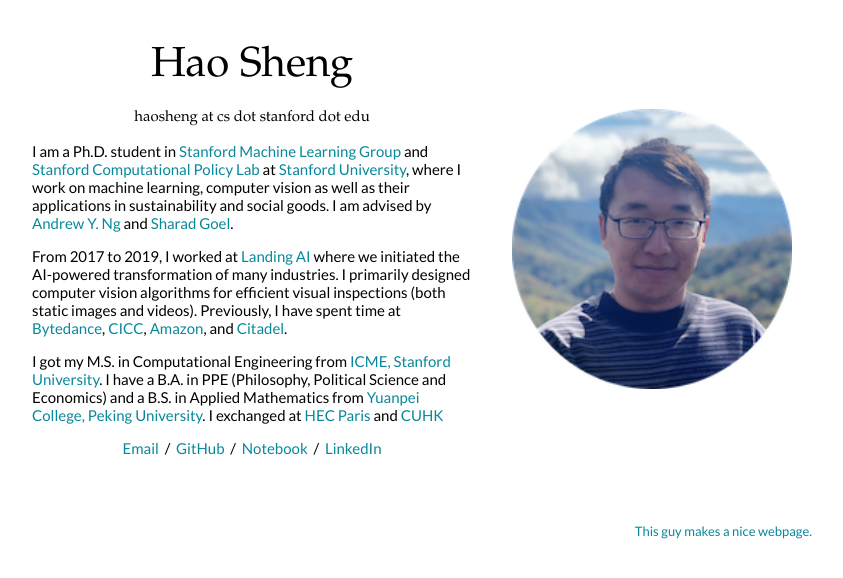
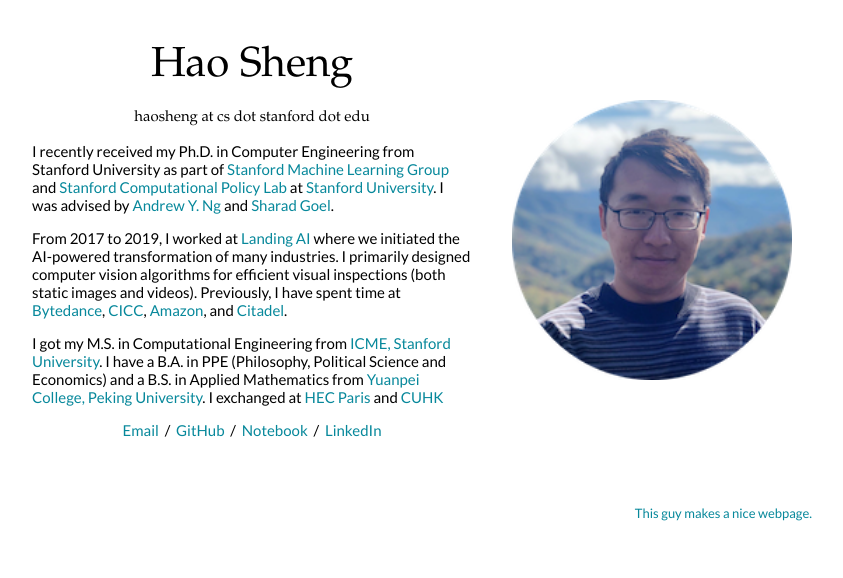
Before and after one commit to haossr/haossr.github.io, a Jekyll site: the page built from _posts/2016-06-07-cs231a.markdown, in a window 1280 px wide. Shown: the top 578 px of the page, without its empty margins (228-1071 px from the left). Built offline with Jekyll 4.4.1, drawn with Linux system fonts in a browser that asks for light colours.

Commit message:
update of bio

```diff
--- a/_includes/bio.html
+++ b/_includes/bio.html
@@ -1,5 +1,5 @@
 <p>
-I am a Ph.D. student in <a href="https://stanfordmlgroup.github.io/">Stanford Machine Learning Group</a> and <a href="https://policylab.stanford.edu/">Stanford Computational Policy Lab</a> at <a href="https://www.stanford.edu/">Stanford University</a>, where I work on machine learning, computer vision  as well as their applications in sustainability and social goods. I am advised by <a href="https://en.wikipedia.org/wiki/Andrew_Ng">Andrew Y. Ng</a> and <a href="https://5harad.com/">Sharad Goel</a>.
+I recently received my Ph.D. in Computer Engineering from Stanford University as part of <a href="https://stanfordmlgroup.github.io/">Stanford Machine Learning Group</a> and <a href="https://policylab.stanford.edu/">Stanford Computational Policy Lab</a> at <a href="https://www.stanford.edu/">Stanford University</a>. I was advised by <a href="https://en.wikipedia.org/wiki/Andrew_Ng">Andrew Y. Ng</a> and <a href="https://5harad.com/">Sharad Goel</a>.
 </p>
 
 <p>
```
